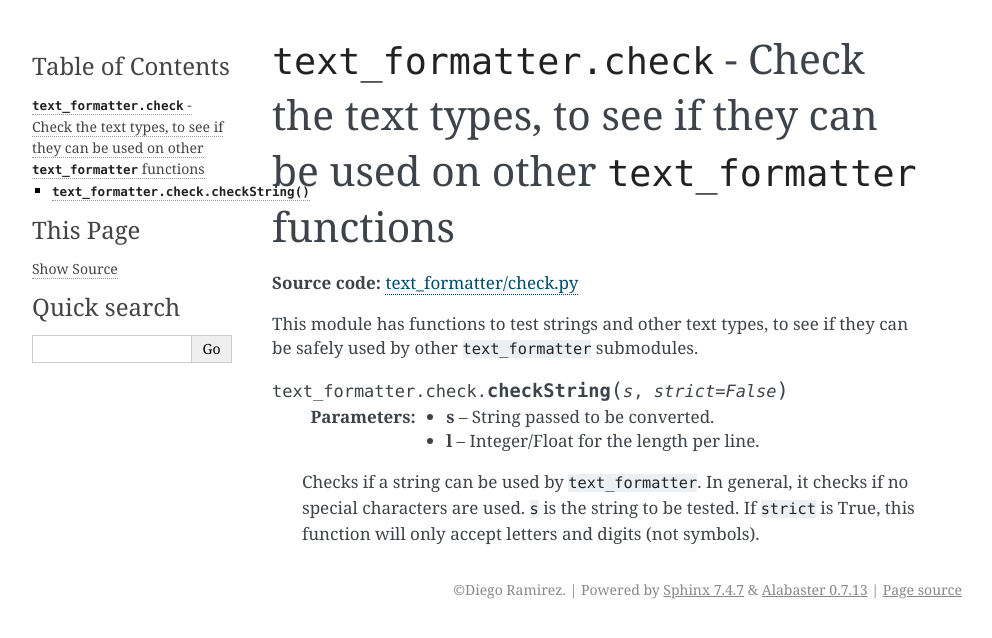
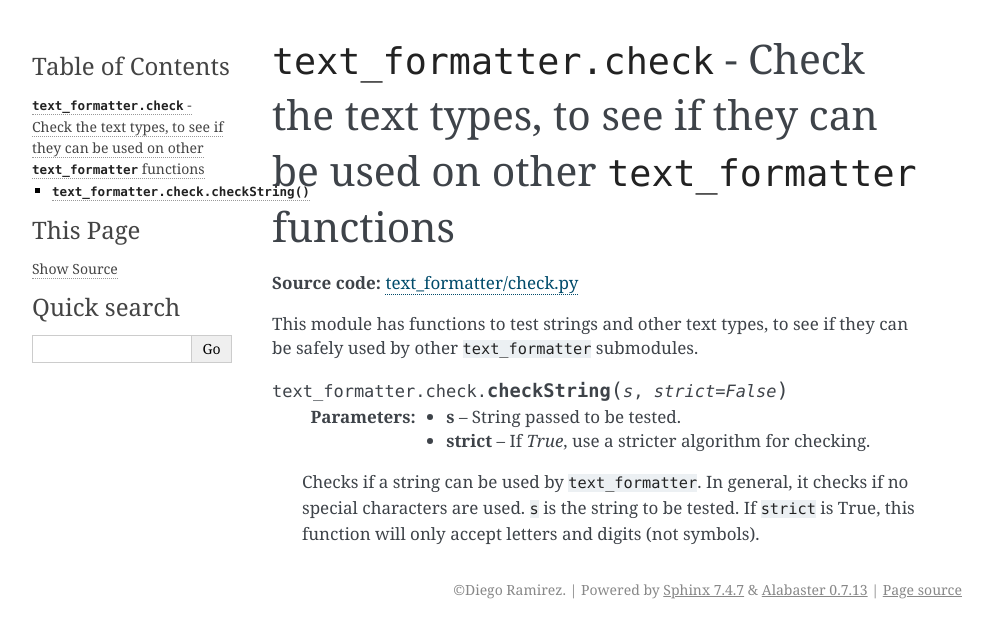
Before and after one commit to DiddiLeija/text_formatter, a Sphinx documentation site: the page built from docs/modules/module_check.rst, in a window 1280 px wide. Shown: the top 638 px of the page, without its empty margins (148-1140 px from the left). Built offline with Sphinx 7.4.7, drawn with Linux system fonts in a browser that asks for light colours.

Commit message:
Modify the `:param:` arguments
I made a mistake.

```diff
--- a/docs/modules/module_check.rst
+++ b/docs/modules/module_check.rst
@@ -10,8 +10,8 @@ other ``text_formatter`` submodules.
 
 .. py:function:: text_formatter.check.checkString(s, strict=False)
 
-   :param s: String passed to be converted.
-   :param l: Integer/Float for the length per line.
+   :param s: String passed to be tested.
+   :param strict: If `True`, use a stricter algorithm for checking.
 
    Checks if a string can be used by ``text_formatter``. In general, it checks if no special characters are used. ``s`` is
    the string to be tested. If ``strict`` is True, this function will only accept letters and digits (not symbols).
```
